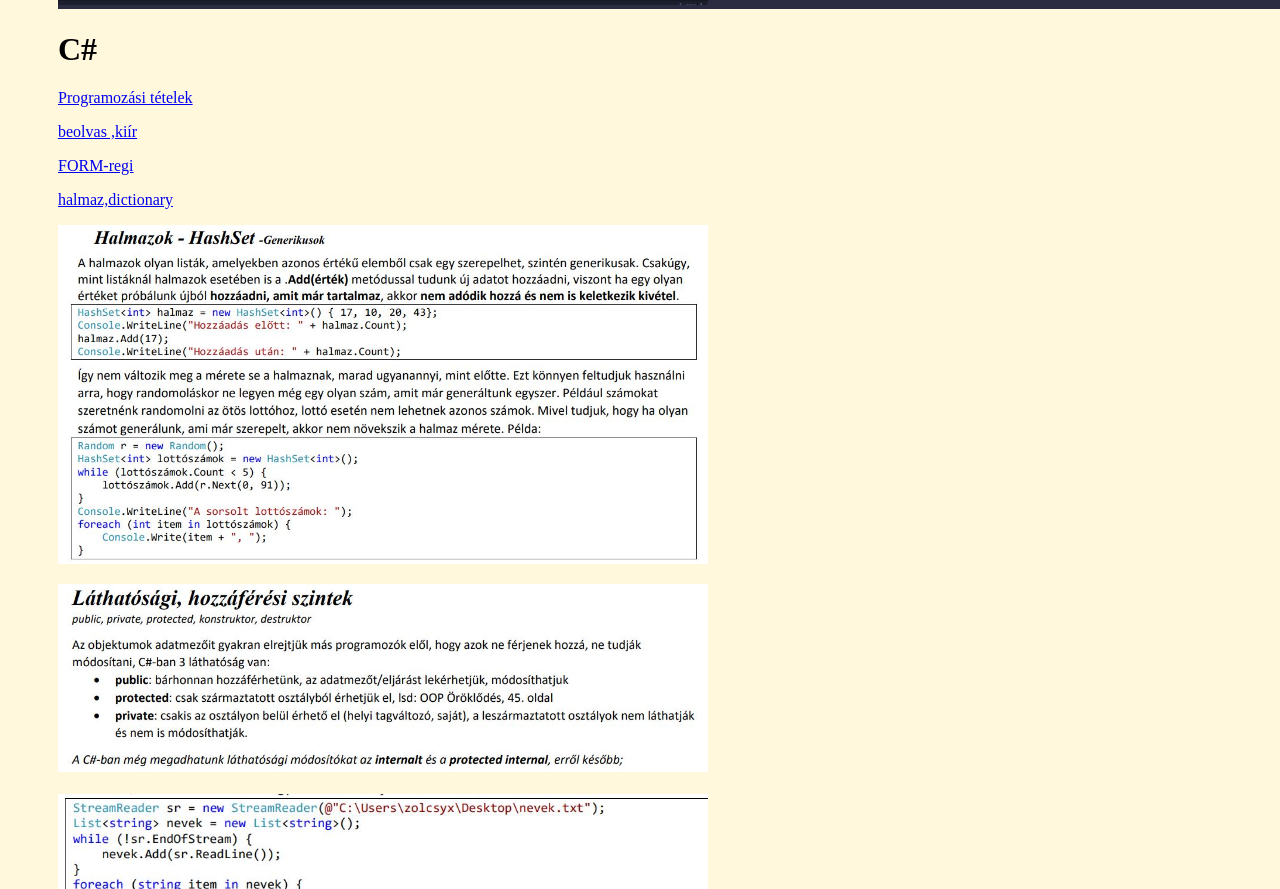
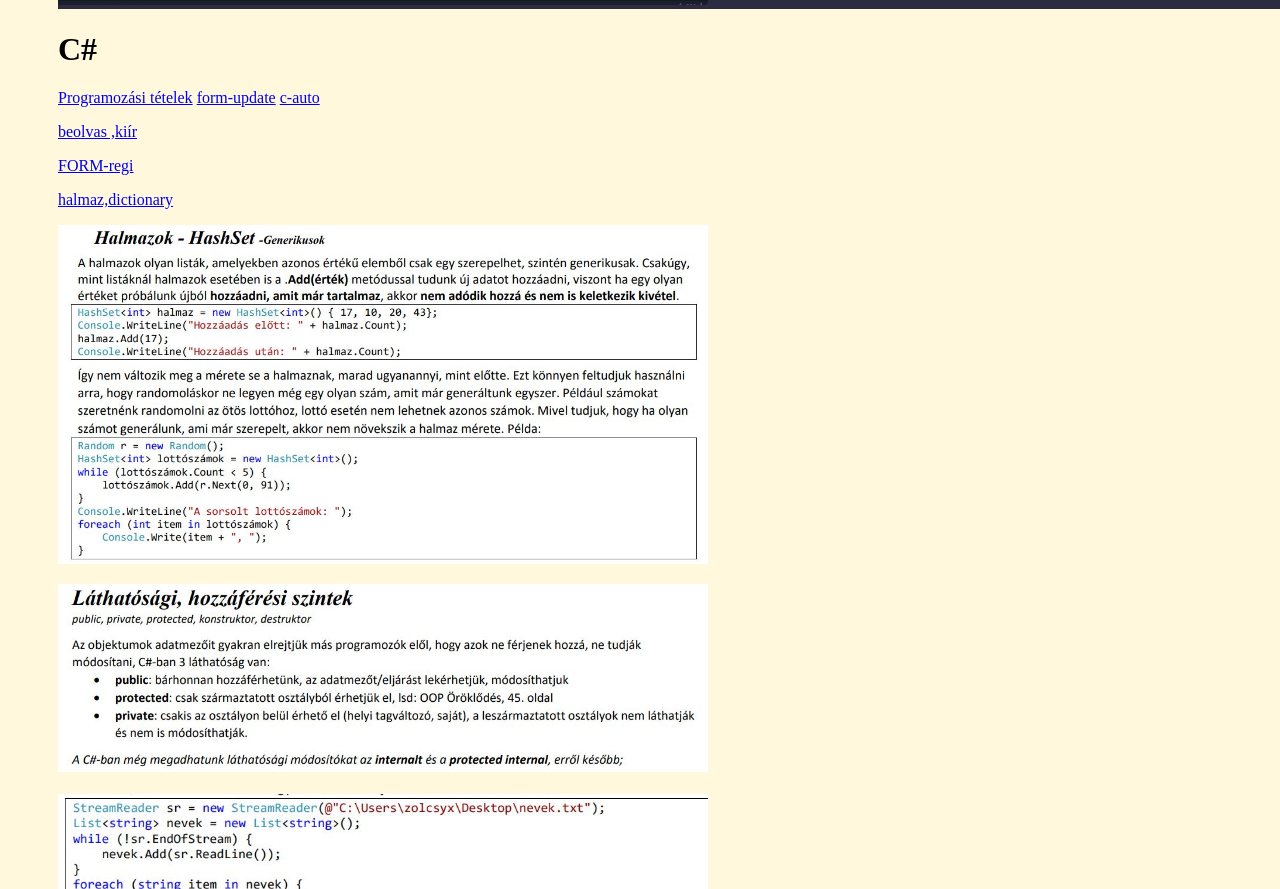
Before and after one commit to Melitoth/Melitoth.github.io, a plain HTML site: page index.html in a window 1280 px wide. Shown: the part 3020-3909 px from the top of the page. Drawn offline with Linux system fonts and the light colour scheme.

Commit message:
Update index.html

```diff
--- a/index.html
+++ b/index.html
@@ -57,6 +57,8 @@
         <h1>C#</h1>
         <p>
             <a href="http://www.gyoremihaly.hu/2020/01/28/c-programozasi-tetelek/" target="_blank">Programozási tételek</a>
+            <a href="https://drive.google.com/file/d/1PSFP7wdGrCsubOsGgOJpKVpkefrpBo_v/view?usp=sharing" target="_blank">form-update</a>
+            <a href="https://drive.google.com/file/d/1GYyiyyv2YZbI_jOorb3dWho7_fpdV6jq/view?usp=sharing" target="_blank">c-auto</a>
 
         </p>
         <p> <a href="https://drive.google.com/file/d/1C4G5aqCLskoUh-OnKNhGQXY5QzUC5MUC/view?usp=sharing"target="_blank">beolvas ,kiír</a></p>
```
